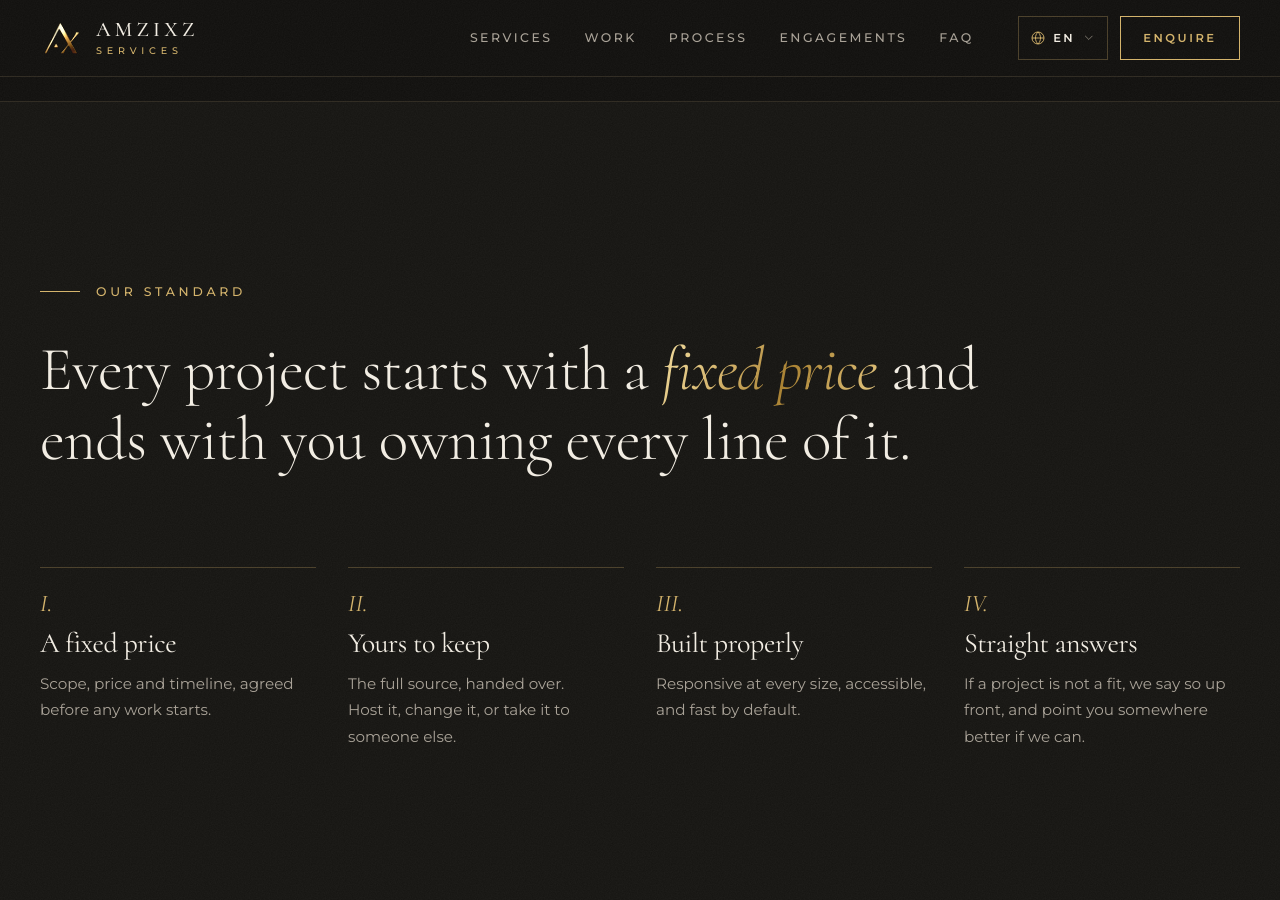
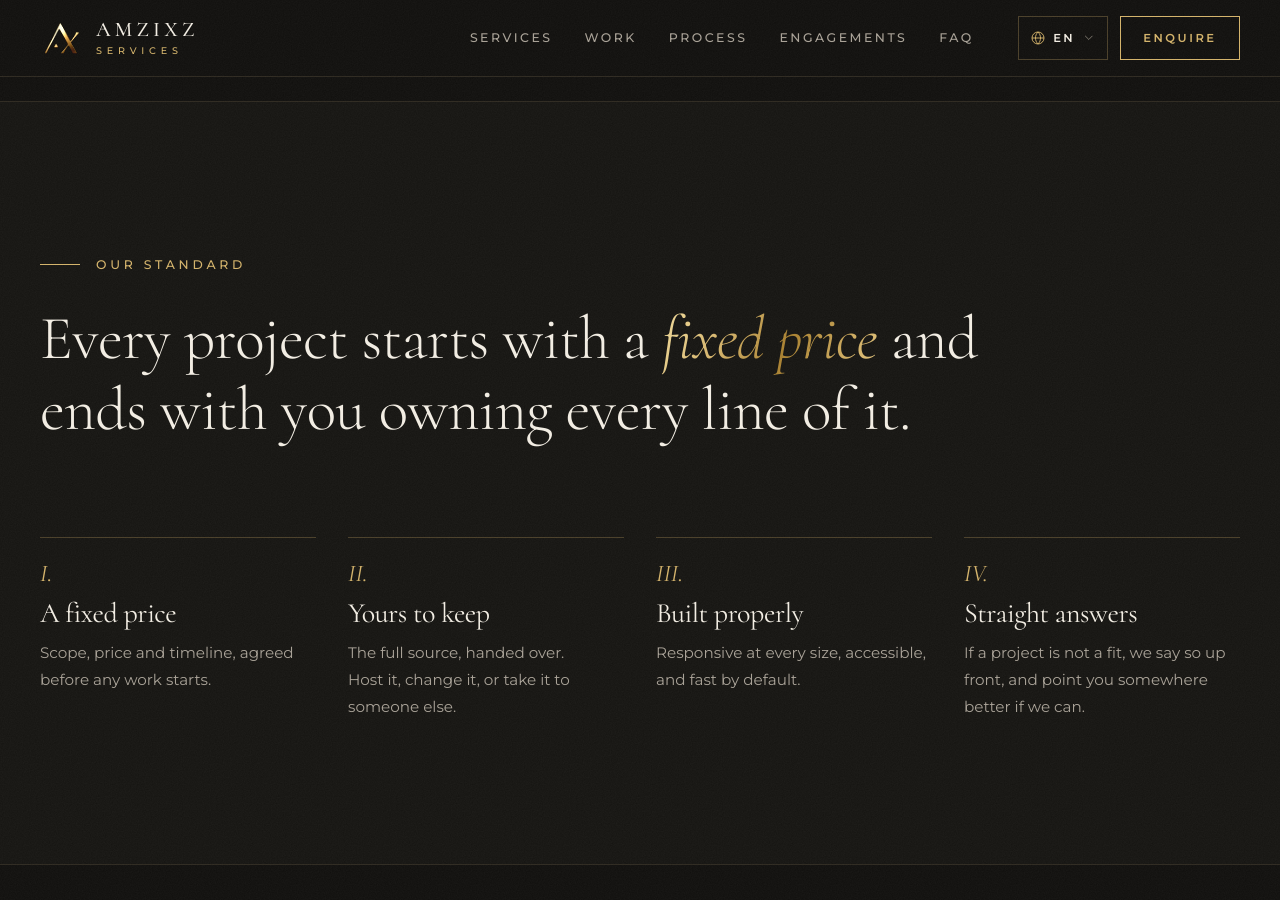
Before and after one commit to AmziXz/AmziXz-Services, a Jekyll site: the page built from index.html, in a window 1280 px wide and 900 px high, scrolled down 800 px. Built offline with Jekyll 4.4.1, drawn with Linux system fonts in a browser that asks for light colours.

Commit message:
Land menu links on the content, and fit sections on laptop screens
Clicking a menu item scrolled the section's top edge under the header. Each
section opens with a lot of padding, so the visitor landed on a 160-210px
empty band, the heading sat a third of the way down, and the content was
cut off. At 1536x700 (1920x1080 at 125% Windows scaling) only Process and
FAQ fit; Engagements was cut by 405px.

- The menu targets moved from each <section> to its .wrap, so a jump lands
  on the heading, about 20px below the header.
- Spacing inside sections is now height-aware: the head gap, service rows,
  tier cards, fact rows and service titles take min() of a width value and
  a height value. On a tall screen nothing changes much; on a short one it
  tightens.
- The Work screenshot crops from the bottom on a short window and shows
  whole on a tall one.
- The section padding cap drops from 22vh to 16vh, so scrolling a short
  window isn't mostly empty space.

Measured by jumping to each section from the menu: every section except the
contact form now fits on one screen at 1536x700, 1440x780 and 1920x950, in
both languages. At 1366x625 the only miss is the last 6px of the Latvian
Engagements footnote. The contact form, about 900px, can't fit these
screens; it lands with the heading and the first question visible. Phones
scroll as before, but land about 20px below the header instead of 120px.

The hero is unchanged, 43 browser checks pass, the translation check
passes, and the local preview still matches the Jekyll build exactly.
asset_version is 5 because style.css changed.

Co-Authored-By: Claude Opus 5.5 <noreply@anthropic.com>
Claude-Session: https://claude.ai/code/session_012x2Xoo74AJT71VskmbyKxQ

```diff
--- a/_config.yml
+++ b/_config.yml
@@ -13,7 +13,7 @@ origin: "https://services.amzixz.id.lv"
 
 # The ?v=N cache-buster on every /assets reference. Bump it after changing
 # anything in /assets; one number, every page follows.
-asset_version: 4
+asset_version: 5
 
 liquid:
   error_mode: strict
--- a/_layouts/home.html
+++ b/_layouts/home.html
@@ -208,9 +208,12 @@
         </div>
       </section>
 
+      <!-- Menu targets (id="services" and the rest) sit on each section's .wrap,
+           not on the <section>: the section's top padding is breathing room,
+           and landing on it put 150-200px of empty band under the header. -->
       <!-- Services: an editorial index; every row leads to the enquiry. -->
-      <section class="section" id="services" aria-labelledby="services-title">
-        <div class="wrap">
+      <section class="section" aria-labelledby="services-title">
+        <div class="wrap" id="services">
           <div class="section-head section-head--split">
             <div>
               <p class="label label--rule" data-reveal>{{ t.services.label | escape }}</p>
@@ -235,8 +238,8 @@
       </section>
 
       <!-- Recent work: only what is live and can be checked. -->
-      <section class="section section--alt" id="work" aria-labelledby="work-title">
-        <div class="wrap">
+      <section class="section section--alt" aria-labelledby="work-title">
+        <div class="wrap" id="work">
           <div class="section-head">
             <p class="label label--rule" data-reveal>{{ t.work.label | escape }}</p>
             <h2 class="section-title" id="work-title" data-reveal>
@@ -272,8 +275,8 @@
       </section>
 
       <!-- Process -->
-      <section class="section" id="process" aria-labelledby="process-title">
-        <div class="wrap">
+      <section class="section" aria-labelledby="process-title">
+        <div class="wrap" id="process">
           <div class="section-head section-head--split">
             <div>
               <p class="label label--rule" data-reveal>{{ t.process.label | escape }}</p>
@@ -297,8 +300,8 @@
       </section>
 
       <!-- Engagements: shapes, not prices. See README "Pricing". -->
-      <section class="section section--alt" id="engagements" aria-labelledby="engagements-title">
-        <div class="wrap">
+      <section class="section section--alt" aria-labelledby="engagements-title">
+        <div class="wrap" id="engagements">
           <div class="section-head section-head--split">
             <div>
               <p class="label label--rule" data-reveal>{{ t.engagements.label | escape }}</p>
@@ -331,8 +334,8 @@
       </section>
 
       <!-- FAQ -->
-      <section class="section" id="faq" aria-labelledby="faq-title">
-        <div class="wrap faq-grid">
+      <section class="section" aria-labelledby="faq-title">
+        <div class="wrap faq-grid" id="faq">
           <div class="section-head">
             <p class="label label--rule" data-reveal>{{ t.faq.label | escape }}</p>
             <h2 class="section-title" id="faq-title" data-reveal>
@@ -352,8 +355,8 @@
       </section>
 
       <!-- Closing call to action: the brief builder (assets/brief.js). -->
-      <section class="closing" id="contact" aria-labelledby="contact-title">
-        <div class="wrap">
+      <section class="closing" aria-labelledby="contact-title">
+        <div class="wrap" id="contact">
           <p class="label" data-reveal>{{ t.contact.label | escape }}</p>
           <h2 id="contact-title" data-reveal>{{ t.contact.title | escape }} <em class="gilt">{{ t.contact.title_accent | escape }}</em></h2>
           <p class="lede" data-reveal>{{ t.contact.lede | escape }}</p>
--- a/assets/style.css
+++ b/assets/style.css
@@ -101,7 +101,7 @@
      scaling (a 1536x700 viewport), which pushed the call to action below the
      fold on every common laptop. min() takes whichever is smaller. */
   --t-hero: clamp(2.75rem, min(1.3rem + 7vw, 1rem + 10.5vh), 8rem);
-  --t-h2: clamp(2.4rem, min(1.6rem + 4vw, 1rem + 7vh), 5.25rem);
+  --t-h2: clamp(2.4rem, min(1.6rem + 4vw, 1rem + 6vh), 5.25rem);
   --t-h3: clamp(1.8rem, 1.35rem + 1.7vw, 2.75rem);
   --t-statement: clamp(2rem, 1.2rem + 3.3vw, 3.9rem);
   --t-lede: clamp(1.05rem, 0.98rem + 0.3vw, 1.2rem);
@@ -118,7 +118,13 @@
   --sp-12: 6rem;
 
   /* Exaggerated minimalism: sections breathe. */
-  --section: clamp(5rem, min(3.5rem + 9vw, 22vh), 11rem);
+  --section: clamp(4rem, min(3.5rem + 9vw, 16vh), 11rem);
+
+  /* Space inside a section, also height-aware: on a short window the
+     heading, its content and the gaps between must fit on one screen when a
+     menu link jumps there. Measured targets: 1536x700 (1920x1080 at 125%). */
+  --head-gap: clamp(1.5rem, min(2rem + 4vw, 5.5vh), 6rem);
+  --row-pad: clamp(1.1rem, min(1.5rem + 1.5vw, 3vh), 3rem);
 
   /* Luxury motion is slow to arrive and quick to respond. */
   --ease: cubic-bezier(0.16, 1, 0.3, 1);
@@ -151,7 +157,7 @@ html {
   background: var(--bg);
   /* Anchor jumps land below the sticky header, and keyboard focus is never
      hidden behind it (WCAG 2.2, 2.4.11). */
-  scroll-padding-top: calc(var(--header-h) + var(--sp-5));
+  scroll-padding-top: calc(var(--header-h) + var(--sp-4));
 }
 
 @media (prefers-reduced-motion: no-preference) {
@@ -306,8 +312,8 @@ em.gilt,
 
 .section-head {
   display: grid;
-  gap: var(--sp-5);
-  margin-bottom: clamp(3.5rem, 2rem + 4vw, 6rem);
+  gap: clamp(0.75rem, 2.4vh, 1.5rem);
+  margin-bottom: var(--head-gap);
 }
 
 @media (min-width: 60rem) {
@@ -833,9 +839,20 @@ em.gilt,
   height: auto;
 }
 
+/* Beside the text on wide screens, the screenshot is cropped from the bottom
+   to what fits under the heading on a short window; its top (the part worth
+   seeing) always shows. On a tall window it shows whole. */
+@media (min-width: 60rem) {
+  .frame img {
+    max-height: max(16rem, calc(100vh - var(--header-h) - 20rem));
+    object-fit: cover;
+    object-position: top;
+  }
+}
+
 .work-body {
   display: grid;
-  gap: var(--sp-5);
+  gap: clamp(0.75rem, 2.2vh, 1.5rem);
   justify-items: start;
 }
 
@@ -857,7 +874,7 @@ em.gilt,
   display: flex;
   justify-content: space-between;
   gap: var(--sp-5);
-  padding-block: var(--sp-3);
+  padding-block: clamp(0.45rem, 1.4vh, 0.75rem);
   border-bottom: 1px solid var(--hairline);
   font-size: 0.9rem;
 }
@@ -892,7 +909,7 @@ em.gilt,
   position: relative;
   display: grid;
   gap: var(--sp-3) var(--sp-8);
-  padding-block: clamp(2rem, 1.5rem + 1.5vw, 3rem);
+  padding-block: var(--row-pad);
   border-bottom: 1px solid var(--hairline);
   text-decoration: none;
 }
@@ -918,7 +935,7 @@ em.gilt,
 }
 
 .index-row h3 {
-  font-size: clamp(2.2rem, 1.5rem + 2.6vw, 3.75rem);
+  font-size: clamp(2rem, min(1.5rem + 2.6vw, 1rem + 5vh), 3.75rem);
   font-weight: 300;
   transition: transform var(--dur-hover) var(--ease);
 }
@@ -945,7 +962,7 @@ em.gilt,
 
 @media (min-width: 60rem) {
   .index-row {
-    grid-template-columns: 4rem 5fr 5fr 7rem;
+    grid-template-columns: 4rem 4fr 6fr 7rem;
     align-items: baseline;
   }
 
@@ -1032,8 +1049,8 @@ em.gilt,
   position: relative;
   display: flex;
   flex-direction: column;
-  gap: var(--sp-5);
-  padding: clamp(2rem, 1.5rem + 1.5vw, 3rem);
+  gap: clamp(0.75rem, 2vh, 1.5rem);
+  padding: var(--row-pad) clamp(1.5rem, 1.2rem + 1.5vw, 3rem);
   border: 1px solid var(--hairline);
   background: var(--bg);
 }
@@ -1048,7 +1065,7 @@ em.gilt,
 .tier-flag {
   position: absolute;
   top: -0.75rem;
-  left: clamp(2rem, 1.5rem + 1.5vw, 3rem);
+  left: clamp(1.5rem, 1.2rem + 1.5vw, 3rem);
   padding: 0.25rem 0.75rem;
   background: var(--gold-grad);
   color: var(--bg);
@@ -1065,7 +1082,7 @@ em.gilt,
 .tier-price {
   display: grid;
   gap: var(--sp-1);
-  padding-bottom: var(--sp-5);
+  padding-bottom: clamp(0.85rem, 2.4vh, 1.5rem);
   border-bottom: 1px solid var(--hairline);
   font-family: var(--serif);
   font-size: 1.6rem;
@@ -1079,11 +1096,12 @@ em.gilt,
   font-family: var(--sans);
   font-size: 0.85rem;
   font-style: normal;
+  line-height: 1.45;
 }
 
 .ticks {
   display: grid;
-  gap: var(--sp-3);
+  gap: clamp(0.4rem, 1.2vh, 0.75rem);
   flex: 1;
 }
 
@@ -1093,13 +1111,14 @@ em.gilt,
   gap: var(--sp-3);
   color: var(--muted);
   font-size: 0.95rem;
+  line-height: 1.55;
 }
 
 .ticks li::before {
   content: "";
   width: 0.55rem;
   height: 1px;
-  margin-top: 0.85rem;
+  margin-top: 0.75rem;
   background: var(--gold);
 }
 
@@ -1108,7 +1127,8 @@ em.gilt,
 }
 
 .tiers-note {
-  margin-top: var(--sp-8);
+  margin-top: clamp(0.85rem, 2vh, 3rem);
+  line-height: 1.5;
   color: var(--faint);
   font-size: 0.95rem;
   text-align: center;
@@ -1375,7 +1395,7 @@ em.gilt,
 
 .section-head--split .label + .section-title,
 .label + .statement {
-  margin-top: var(--sp-6);
+  margin-top: clamp(1rem, 3.2vh, 2rem);
 }
 
 .frame {
```
Also changed, not shown: CLAUDE.md (+1 -1 lines), design-system/amzixz-services/MASTER.md (+20 -0 lines), README.md.
